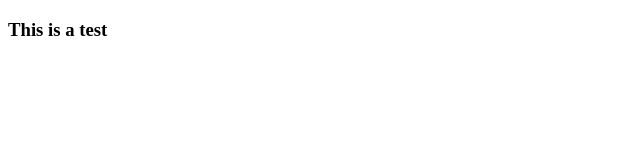
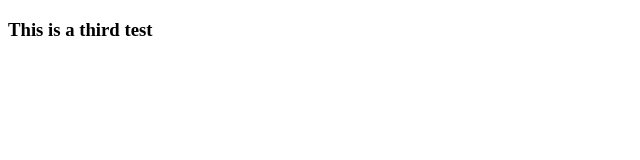
Before and after one commit to jobrown5vt/demo-repo-1, a plain HTML site: page index.html in a window 1280 px wide. Shown: the full height of the page, 0-640 px from the left. Drawn offline with Linux system fonts and the light colour scheme.

Commit message:
Update index.html

```diff
--- a/index.html
+++ b/index.html
@@ -6,6 +6,6 @@
     <title>Document</title>
 </head>
 <body>
-    <h3>This is a test</h3>
+    <h3>This is a third test</h3>
 </body>
 </html>
```
